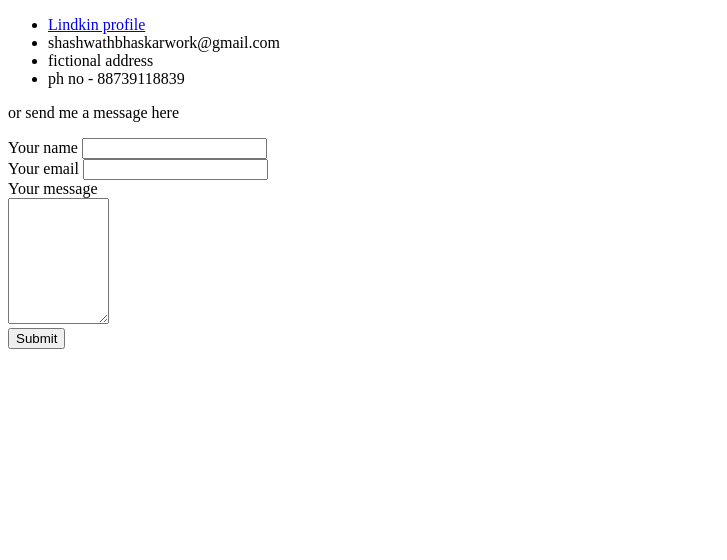
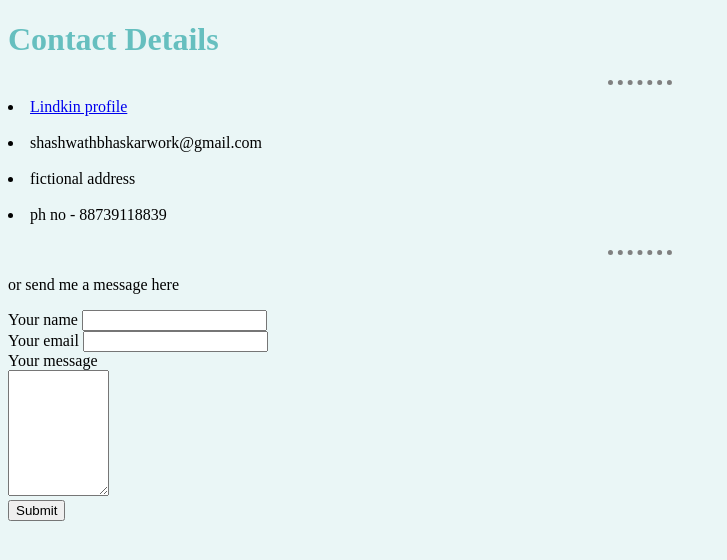
Before and after one commit to ShashwathBhaskar/cv, a plain HTML site: page contacts.html in a window 1280 px wide. Shown: the whole page, without its empty margins (0-727 px from the left). Drawn offline with Linux system fonts and the light colour scheme; files that its build step writes are made by us from their sources.

Commit message:
Update contacts.html

```diff
--- a/contacts.html
+++ b/contacts.html
@@ -1,20 +1,32 @@
 <!DOCTYPE html>
 <html lang="en" dir="ltr">
+
 <head>
   <meta charset="utf-8">
   <title>Contact details</title>
+  <link rel="stylesheet" href="css/styles.css">
 </head>
+
 <body>
-    <ul>
+
+  <h1>Contact Details</h1>
+  <hr>
   <li><a href="https://in.linkedin.com/in/shashwath-bhaskar-a56597213">Lindkin profile</a></li>
+  <br>
   <li>shashwathbhaskarwork@gmail.com</li>
+  <br>
   <li>fictional address</li>
+  <br>
   <li>ph no - 88739118839</li>
-    </ul>
+  <br>
+
+  <hr>
+  </noscript>
   <p>or send me a message here </p>
-    <form class="" action="mailto:shashwathbhaskarwork@gmail.com" method="post" enctype="text/plain"> <!-- this is a form-->
+  <form class="" action="mailto:shashwathbhaskarwork@gmail.com" method="post" enctype="text/plain">
+    <!-- this is a form-->
     <label>Your name </label>
-      <input type="text" name="name"><br> <!-- a form creates pop ups for our use we can use it to send our selves messages to assigned emails-->
+    <input type="text" name="name"><br> <!-- a form creates pop ups for our use we can use it to send our selves messages-->
     <label>Your email</label>
     <input type="email" name="email"><br>
     <label>Your message </label><br>
@@ -24,4 +36,5 @@
   </form>
 
 </body>
+
 </html>
```
Lines whose indentation alone changed are shown as unchanged.
